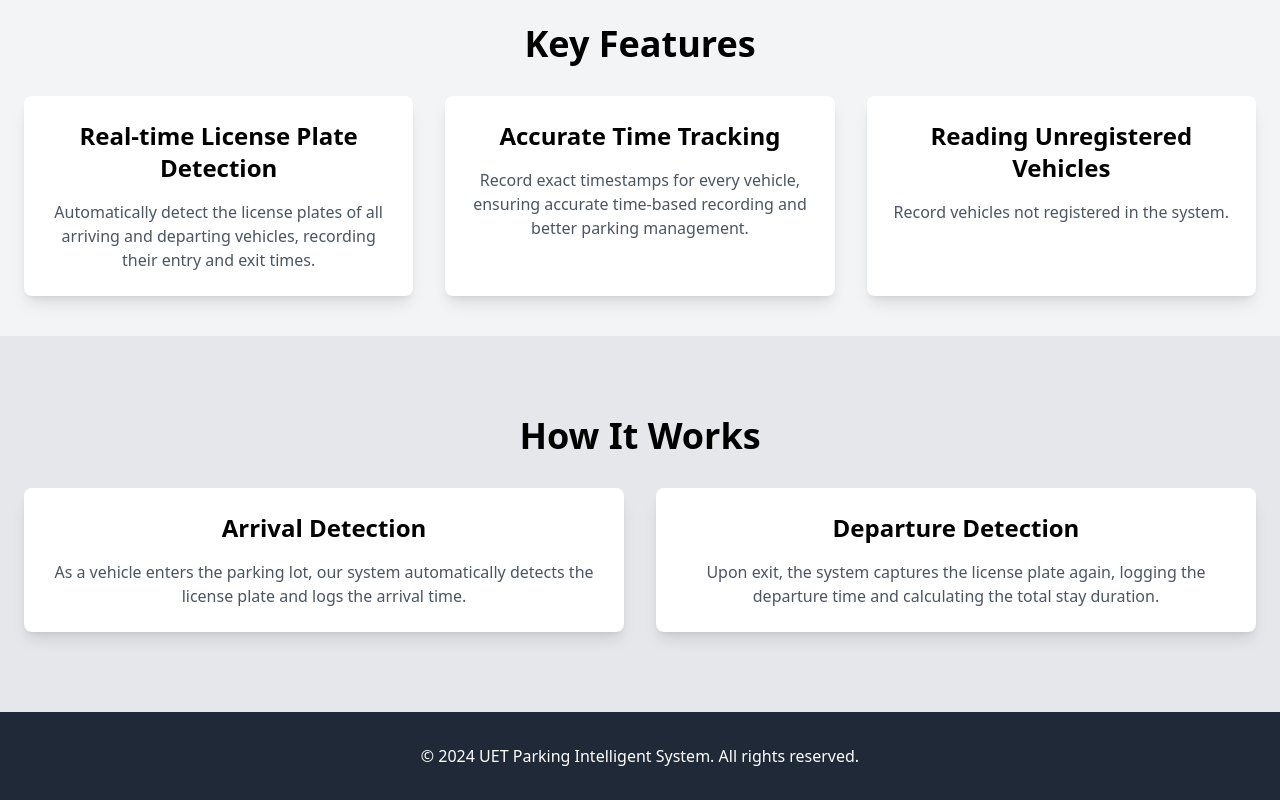
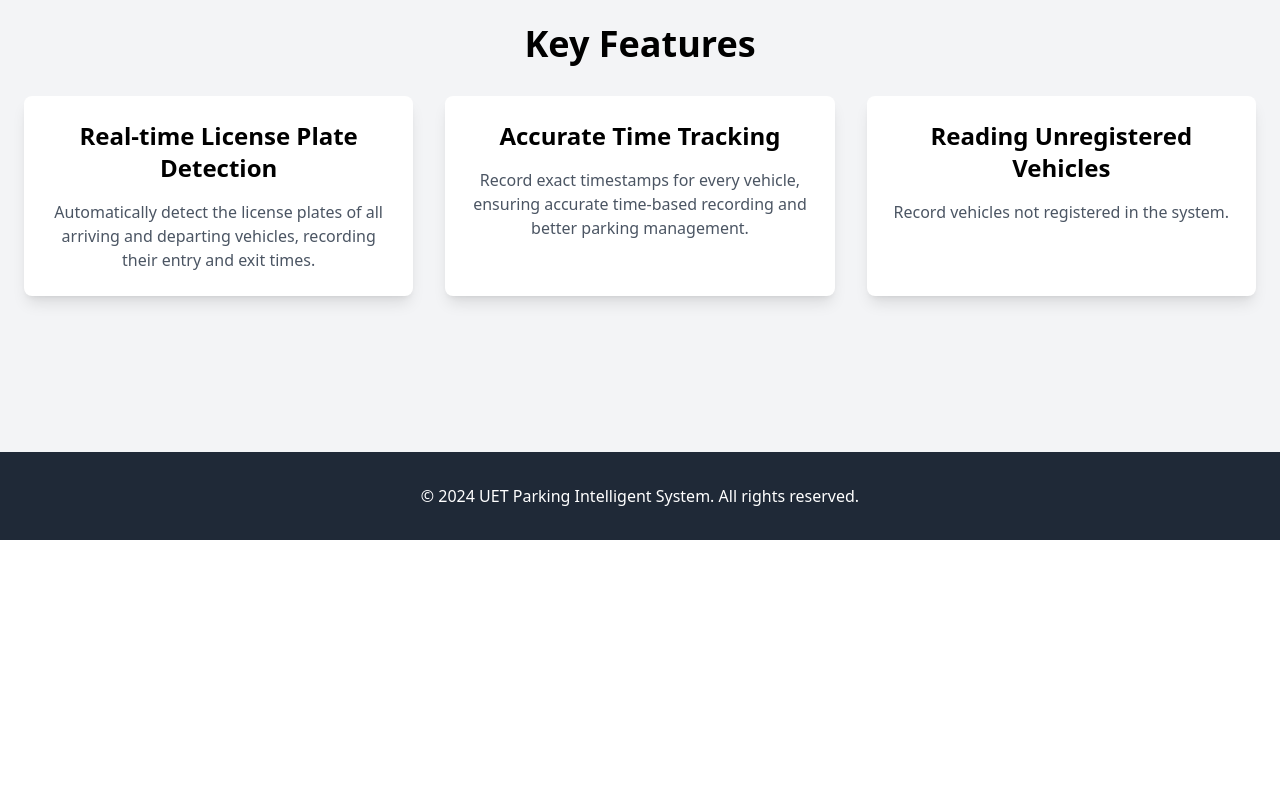
Before and after one commit to MohammadAbdullah5/Parking-Monitoring-Intelligent-System-Frontend, a React app: page / in a window 1280 px wide. Shown: the part 412-1212 px from the top of the page. After the commit the page ends 952 px from the top, so only its background shows below. Built offline with nearby package versions, Linux system fonts and the light colour scheme; the HTML template or start-up script is replaced by a standard one.

Commit message:
Formated time string

```diff
--- a/src/Components/LandingPage.jsx
+++ b/src/Components/LandingPage.jsx
@@ -49,26 +49,6 @@ const LandingPage = () => {
         </div>
       </section>
 
-      {/* How It Works Section */}
-      <section className="bg-gray-200 py-20">
-        <div className="max-w-7xl mx-auto px-6 text-center">
-          <h2 className="text-4xl font-bold mb-8">How It Works</h2>
-          <div className="grid grid-cols-1 md:grid-cols-2 gap-8">
-            <div className="bg-white p-6 rounded-lg shadow-lg">
-              <h3 className="text-2xl font-semibold mb-4">Arrival Detection</h3>
-              <p className="text-gray-600">
-                As a vehicle enters the parking lot, our system automatically detects the license plate and logs the arrival time.
-              </p>
-            </div>
-            <div className="bg-white p-6 rounded-lg shadow-lg">
-              <h3 className="text-2xl font-semibold mb-4">Departure Detection</h3>
-              <p className="text-gray-600">
-                Upon exit, the system captures the license plate again, logging the departure time and calculating the total stay duration.
-              </p>
-            </div>
-          </div>
-        </div>
-      </section>
     </div>
   );
 };
--- a/src/Components/UnregisteredVehicles.jsx
+++ b/src/Components/UnregisteredVehicles.jsx
@@ -1,6 +1,6 @@
 import React, { useState, useEffect } from 'react';
 import { useNavigate, useLocation } from 'react-router-dom';
-import axios from 'axios'
+import axios from 'axios';
 
 const WithoutLicenseVehicleResults = () => {
   const [selectedCar, setSelectedCar] = useState(null);
@@ -23,16 +23,13 @@ const WithoutLicenseVehicleResults = () => {
 
         // Set the vehicle logs state with the fetched data
         setVehicleLogs(response.data); // Assuming the API returns an array of logs
-          setLoading(false); // Set loading to false once the data is fetched
       } catch (error) {
         console.error("Error fetching unregistered vehicle logs:", error);
-          setLoading(false); // Stop loading in case of error
       }
     };
 
     fetchUnregisteredVehicleLogs(); // Call the function to fetch data
   }, [token]);
-
 
   const handleRowClick = (car) => {
     setSelectedCar(car);
@@ -41,6 +38,20 @@ const WithoutLicenseVehicleResults = () => {
   // Function to close the popup
   const closePopup = () => {
     setSelectedCar(null);
+  };
+
+  // Helper function to format the arrivalTime into a readable format
+  const formatArrivalTime = (arrivalTime) => {
+    const dateObj = new Date(arrivalTime);
+
+    if (isNaN(dateObj)) {
+      return 'Invalid Date'; // Fallback for invalid date
+    }
+
+    const formattedDate = dateObj.toLocaleDateString('en-US'); // MM/DD/YYYY format
+    const formattedTime = dateObj.toLocaleTimeString('en-US', { hour: '2-digit', minute: '2-digit' }); // HH:mm AM/PM format
+
+    return `${formattedDate} ${formattedTime}`;
   };
 
   return (
@@ -56,14 +67,18 @@ const WithoutLicenseVehicleResults = () => {
               </tr>
             </thead>
             <tbody className="text-gray-700 text-sm font-light">
-              {vehicleLogs.map((item, index) => (
+              {vehicleLogs.map((item, index) => {
+                const formattedArrivalTime = formatArrivalTime(item.arrivalTime); // Format arrival time
+                return (
                   <tr
                     key={index}
-                  className="border-b border-gray-300 hover:bg-blue-100 transition duration-200">
-                  <td className="py-4 px-6">{item.arrivalTime}</td>
-                  <td className="py-4 px-6">{item.licensePlate}</td>
+                    className="border-b border-gray-300 hover:bg-blue-100 transition duration-200"
+                  >
+                    <td className="py-4 px-6">{formattedArrivalTime}</td> {/* Display formatted arrival time */}
+                    <td className="py-4 px-6">{item.licensePlate}</td> {/* Display license plate */}
                   </tr>
-              ))}
+                );
+              })}
             </tbody>
           </table>
         </div>
```
Also changed, not shown: src/Components/VehicleResults.jsx (line endings or trailing spaces). Lines whose indentation alone changed are shown as unchanged.
